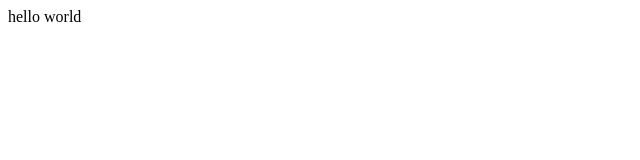
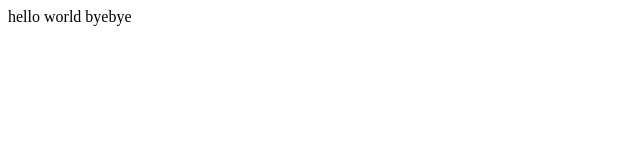
Before and after one commit to tjrwns29/Project, a plain HTML site: page index.html in a window 1280 px wide. Shown: the full height of the page, 0-640 px from the left. Drawn offline with Linux system fonts and the light colour scheme.

Commit message:
index.html add byebye

```diff
--- a/index.html
+++ b/index.html
@@ -10,6 +10,7 @@
 
 <body>
   hello world
+  byebye
 </body>
 
 </html>
```
